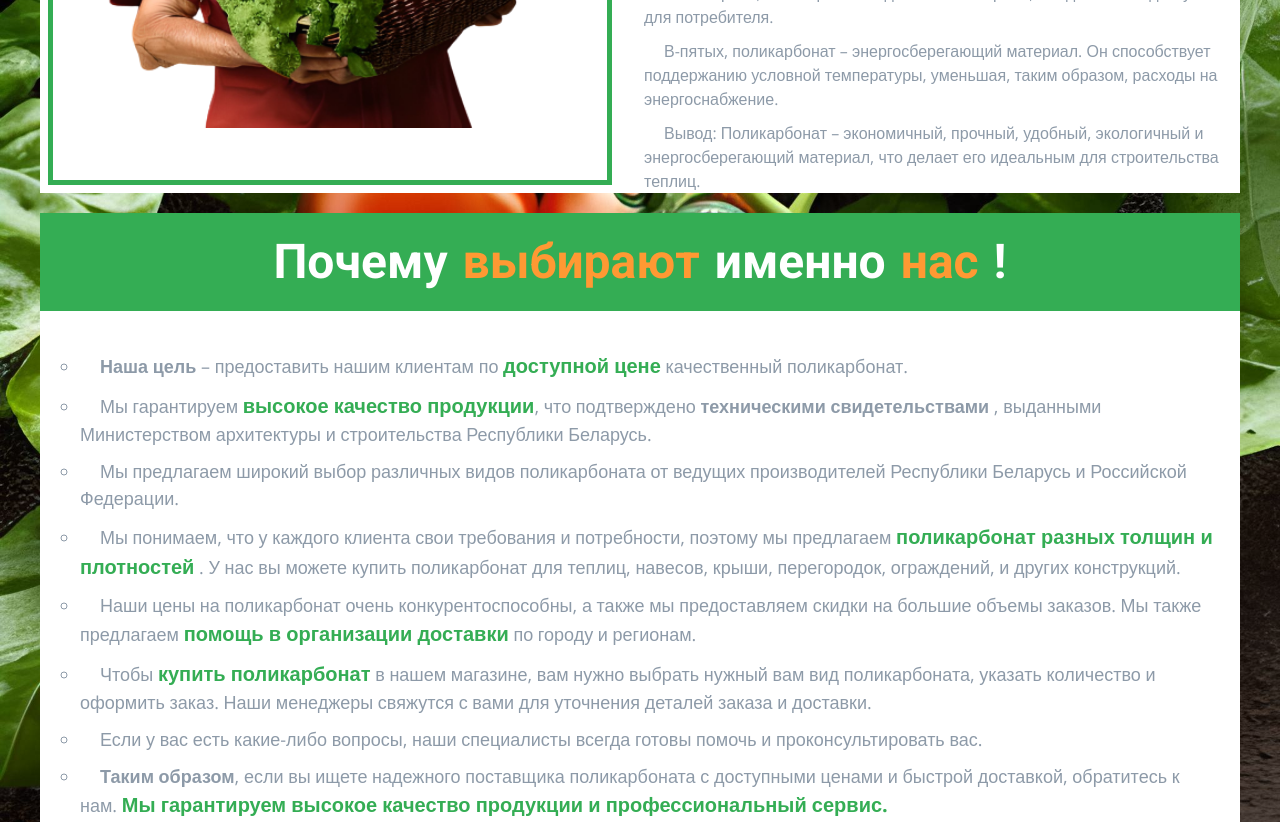
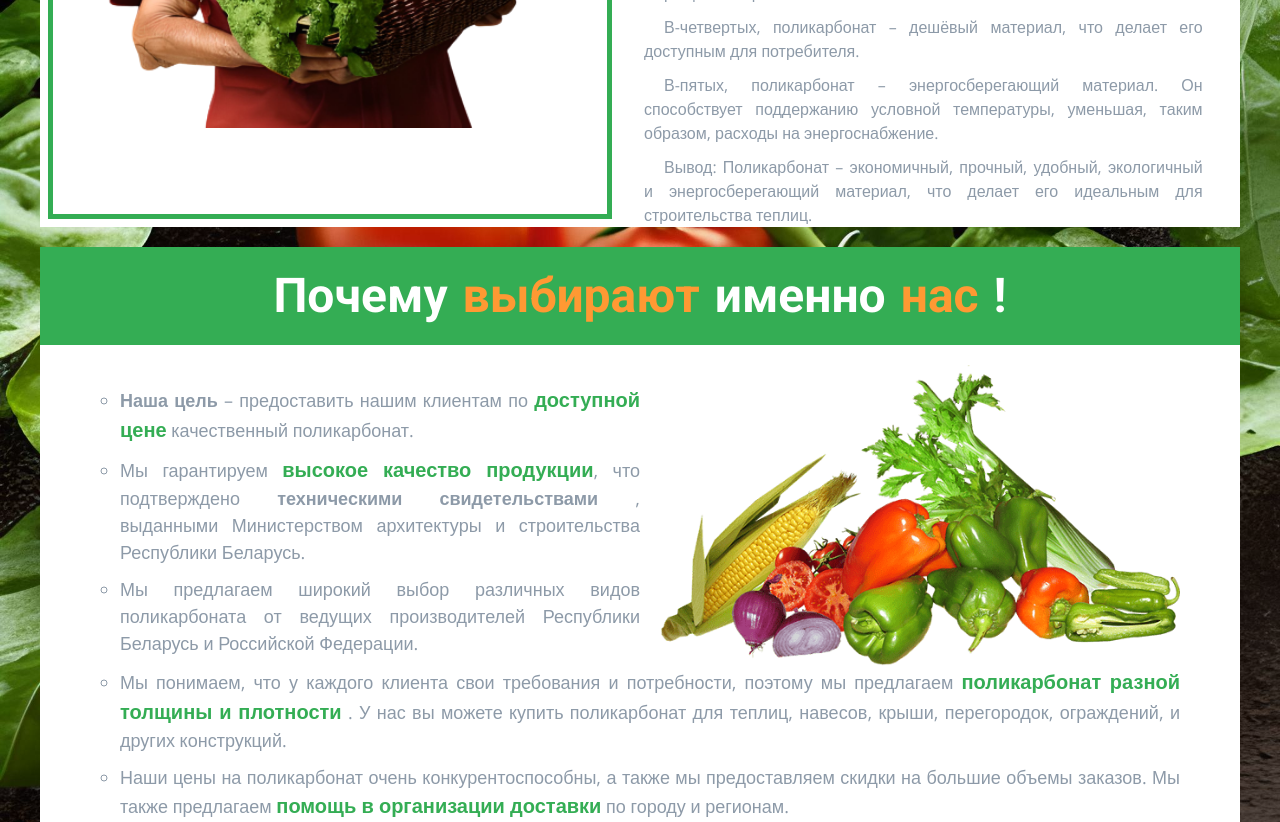
Before and after one commit to akurlovich/skrama.by_client, a React (Create React App) app: page / in a window 1280 px wide. Shown: the part 1340-2162 px from the top of the page. Built offline with nearby package versions, Linux system fonts and the light colour scheme; what @fluentui/react would draw is missing.

Commit message:
feat: some semantic blocks

```diff
--- a/src/components_V2/Footer/Footer.tsx
+++ b/src/components_V2/Footer/Footer.tsx
@@ -6,7 +6,7 @@ import './footer.scss';
 const FooterInner: FC = () => {
   return (
     <footer className="footer">
-      <div className="footer__wrapper">
+      <nav className="footer__wrapper">
         <NavLink
           to='/'
           className={({ isActive }) => isActive ? 'footer__links active' : 'footer__links'}>
@@ -27,7 +27,7 @@ const FooterInner: FC = () => {
             Контакты
           </div>
         </NavLink>
-      </div>
+      </nav>
       <div className="footer__copywrite">
         <div className="footer__item">
           <AiOutlineCopyrightCircle size={30}/>
--- a/src/components_V2/Header/Header.tsx
+++ b/src/components_V2/Header/Header.tsx
@@ -32,7 +32,7 @@ export const Header: FC = () => {
 
   return (
     <header className="header">
-      <div className="header__toolbar">
+      <section className="header__toolbar">
         <div className="header__toolbar__tel">
           <div className="header__toolbar__tel__icon">
             <BiPhoneCall size={40}/>
@@ -86,8 +86,8 @@ export const Header: FC = () => {
             </Link>
           )}
         </div>
-      </div>
-      <div className="header__navbar">
+      </section>
+      <nav className="header__navbar">
         <NavLink
           to='/'
           className={({ isActive }) => isActive ? 'header__navbar__item active' : 'header__navbar__item'}>
@@ -103,7 +103,7 @@ export const Header: FC = () => {
           className={({ isActive }) => isActive ? 'header__navbar__item active' : 'header__navbar__item'}>
           Контакты
         </NavLink>
-      </div>
+      </nav>
     </header>
   );
 };
--- a/src/components_V2/Home/MainAbout/mainabout.scss
+++ b/src/components_V2/Home/MainAbout/mainabout.scss
@@ -40,6 +40,7 @@
         font-size: 48px;
         color: var(--dark);
         text-align: center;
+        padding-top: 10px;
 
         @media (max-width: 575px) {
           font-size: 36px;
@@ -53,12 +54,18 @@
         line-height: 1.5;
         color: #8D9AA8;
         font-size: 16px;
+        padding-right: 5%;
 
         & p {
           text-indent: 20px;
           margin-top: 10px;
+          text-align: justify;
         }
       }
+    }
+
+    &_img {
+
     }
   }
 
--- a/src/components_V2/Home/MainChooseUs/MainChooseUs.tsx
+++ b/src/components_V2/Home/MainChooseUs/MainChooseUs.tsx
@@ -1,6 +1,8 @@
 import React, { FC } from 'react';
 import { MainFacts } from '../MainFacts/MainFacts';
 import './mainchooseus.scss';
+// @ts-ignore
+import mainChooseUs from '../../../assets/img/vegerables.png'
 
 const MainChooseUsInner: FC = () => {
   return (
@@ -10,6 +12,7 @@ const MainChooseUsInner: FC = () => {
       </header>
       {/* <MainFacts/> */}
       <article className="main__chooseus__info">
+        <img className='main__chooseus__img' src={mainChooseUs} alt="овощи" />
         <ul className="main__chooseus__info__text">
           <li>
             <b>Наша цель</b> – предоставить нашим клиентам по <strong>доступной цене</strong> качественный поликарбонат.
@@ -21,7 +24,7 @@ const MainChooseUsInner: FC = () => {
             Мы предлагаем широкий выбор различных видов поликарбоната от ведущих производителей Республики Беларусь и Российской Федерации.
           </li>
           <li>
-            Мы понимаем, что у каждого клиента свои требования и потребности, поэтому мы предлагаем <strong>поликарбонат разных толщин и плотностей</strong> . У нас вы можете купить поликарбонат для теплиц, навесов, крыши, перегородок, ограждений, и других конструкций.
+            Мы понимаем, что у каждого клиента свои требования и потребности, поэтому мы предлагаем <strong>поликарбонат разной толщины и плотности</strong> . У нас вы можете купить поликарбонат для теплиц, навесов, крыши, перегородок, ограждений, и других конструкций.
           </li>
           <li>
             Наши цены на поликарбонат очень конкурентоспособны, а также мы предоставляем скидки на большие объемы заказов. Мы также предлагаем <strong>помощь в организации доставки</strong> по городу и регионам.
--- a/src/components_V2/Home/MainChooseUs/mainchooseus.scss
+++ b/src/components_V2/Home/MainChooseUs/mainchooseus.scss
@@ -35,8 +35,18 @@
     }
   }
 
+  &__img {
+    padding-left: 20px;
+    float: right;
+    width: 50%;
+
+    @media (max-width: 575px) {
+
+    }
+  }
+
   &__info {
-    padding: 20px;
+    padding: 20px 5%;
     background-color: #fff;
     font-family: "Open Sans", sans-serif;
     font-weight: 400;
@@ -45,13 +55,14 @@
     font-size: 18px;
 
     &__text {
-      text-indent: 20px;
+      // text-indent: 20px;
       margin-top: 10px;
       margin-left: 20px;
 
       & li {
         list-style: circle;
         padding-top: 10px;
+        text-align: justify;
 
         & strong {
           color: var(--primary);
@@ -59,10 +70,6 @@
           font-size: 20px;
         }
 
-        & b {
-          // color: var(--secondary);
-          // font-weight: 600;
-        }
       }
 
     }
--- a/src/components_V2/Home/MainImage/MainImage.tsx
+++ b/src/components_V2/Home/MainImage/MainImage.tsx
@@ -7,9 +7,9 @@ import './mainimage.scss';
 const MainImageInner: FC = () => {
   return (
     <section className="main__title">
-      <div className="main__title__text">
+      <h1 className="main__title__text">
         Поликарбонат для Вашего дома: высокое качество и низкие цены!
-      </div>
+      </h1>
       <div className="main__title__buttons">
         <Link to='/polikarbonat' className="btn btn-primary btn-lg">Купить</Link>
         <Link to='/about' className="btn btn-secondary btn-lg">Контакты</Link>
--- a/src/components_V2/ProductsBlock/ProductsBlock.tsx
+++ b/src/components_V2/ProductsBlock/ProductsBlock.tsx
@@ -75,25 +75,28 @@ const ProductsBlockInner: FC = () => {
   }, [products, productsAllInfo]);
 
   return (
-    <div className='productsblock'>
+    <section className='productsblock'>
       {isLoading && <Loader/>}
-      <div className="productsblock__title">
+      <h2 className="productsblock__title">
         Сотовый поликабонат
-      </div>
+      </h2>
       <div className="productsblock__main">
         <div className="productsblock__sort">
           <div className="productsblock__sort__title">
             {DEFAULT_POLIRBONAT_FILTER_TITLE}
           </div>
+          <ul>
             {sortArrayValue.map(item => (
-            <div
+              <li
                 key={item}
                 className={`productsblock__sort__item ${sortData === item ? 'active' : null}`}
                 onClick={() => changeSortData(item)}
               >
                 {item}
-            </div>
+              </li>
             ))}
+
+          </ul>
           {/* <div className="productsblock__sort__title dop-el">
             Доборные элементы
           </div>
@@ -120,7 +123,7 @@ const ProductsBlockInner: FC = () => {
           )}
         </div>
       </div>
-    </div>
+    </section>
   )
 }
 
```
Also changed, not shown: src/assets/img/vegerables.png (added). Lines whose indentation alone changed are shown as unchanged.
